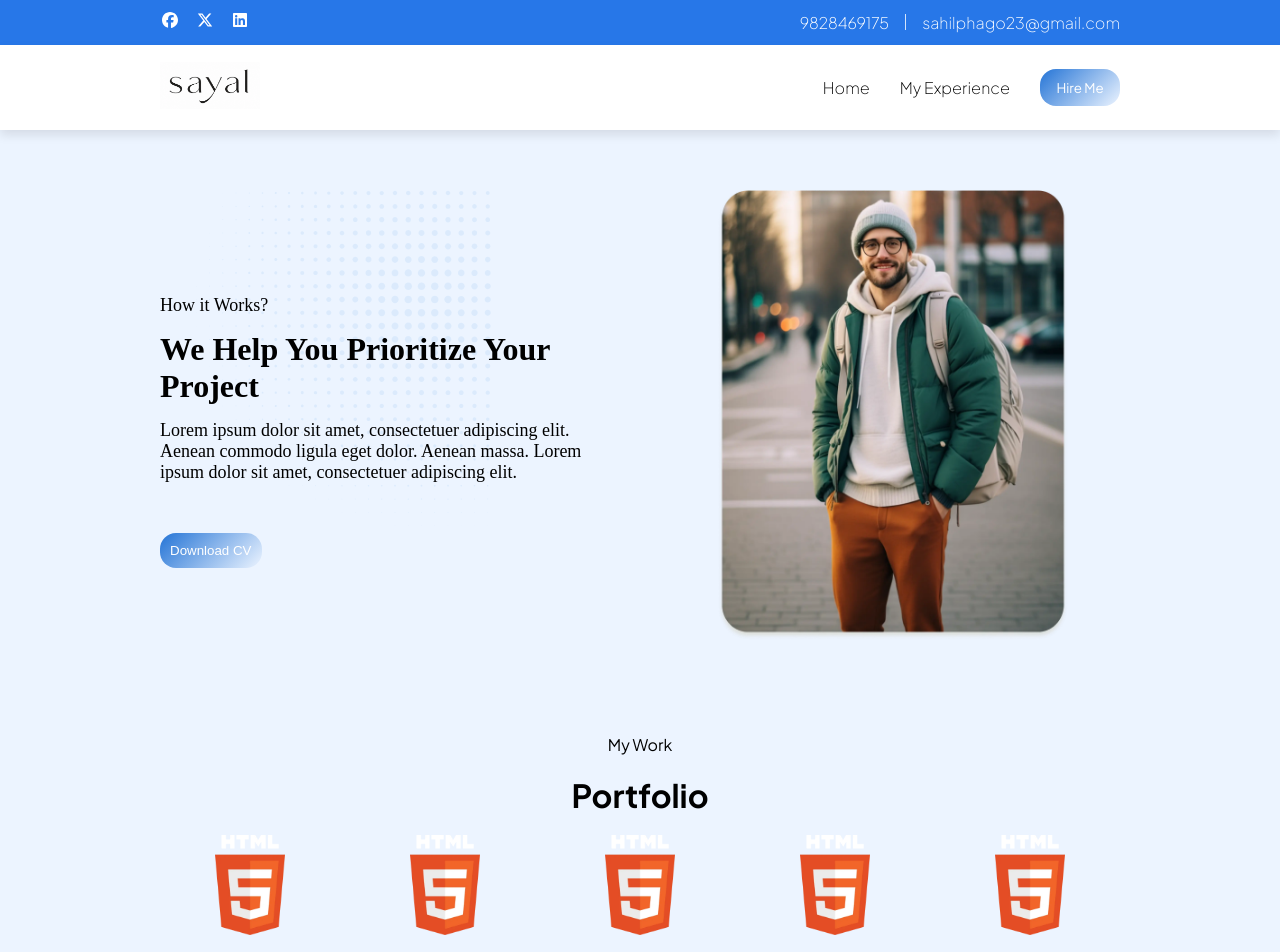
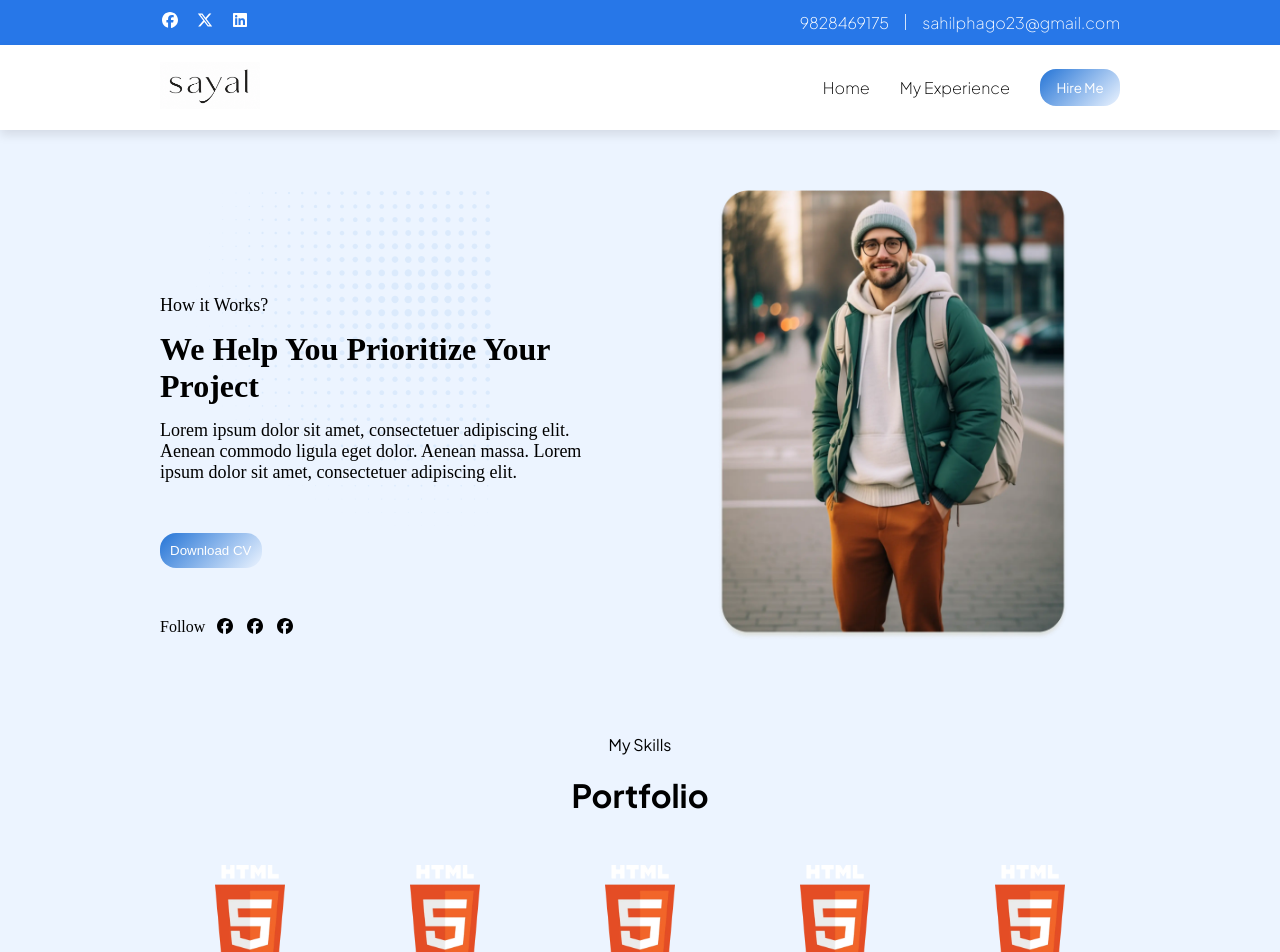
Before and after one commit to sayalsubba/Portfolio-Website-, a React (Vite) app: page / in a window 1280 px wide. Shown: the top 952 px of the page. Built offline with nearby package versions, Linux system fonts and the light colour scheme.

Commit message:
adding animations

```diff
--- a/src/Components/Experience/Experience.jsx
+++ b/src/Components/Experience/Experience.jsx
@@ -1,23 +1,50 @@
 import React from 'react'
 import Css from "./Experience.module.css"
 import Card from "../../Assets/image.webp"
+import {motion, scale} from "framer-motion";
+
 export default function Experience() {
+  const main = {
+    hidden:{opacity:0, y:20},
+    visible:{opacity:1, y:0, transition:{staggerChildren:0.3}},
+  }
+    const item = {
+    hidden:{opacity:0, y:20},
+    visible:{opacity:1, y:0, transition:{duration:1}},
+  }
+
+  const card = {
+    first:{opacity:0, x:20},
+    second:{opacity:1, x:0, transition:{staggerChildren:0.2}},
+  }
+
+  const imgCard = {
+    first:{opacity:0, x:-20},
+    second:{opacity:1, x:0, transition:{duration:0.5}},
+
+  }
   return (
     <>
       <div className={Css["main"]} id='experience'>
-        <div className={Css["mainExperience"]}>
-          <p>My Work</p>
-          <h1>Portfolio</h1>
-        </div>
-        <div className={Css["mainExperienceCard"]}>
-          <img src={Card} alt="" />
-          <img src={Card} alt="" />
-          <img src={Card} alt="" />
-          <img src={Card} alt="" />
-          <img src={Card} alt="" />
+        <motion.div
+       variants={main} initial="hidden" whileInView="visible"
+       viewport={{once:true, amount:0.2}}
+        className={Css["mainExperience"]}>
+          <motion.p variants={item} >My Skills</motion.p>
+          <motion.h1 variants={item}>Portfolio</motion.h1>
+        </motion.div>
 
-        </div>
-      </div>
+        <motion.div variants={card} initial="first" whileInView="second"
+        viewport={{once:true, amount:0.2}}
+        className={Css["mainExperienceCard"]}>
+          <motion.img variants={imgCard} src={Card} alt="" />
+          <motion.img variants={imgCard} src={Card} alt="" />
+          <motion.img variants={imgCard} src={Card} alt="" />
+          <motion.img variants={imgCard} src={Card} alt="" />
+          <motion.img variants={imgCard} src={Card} alt="" />
+
+        </motion.div>
+      </div >
     </>
   )
 }
--- a/src/Components/Experience/Experience.module.css
+++ b/src/Components/Experience/Experience.module.css
@@ -4,11 +4,11 @@
     padding-top: 90px;
     display: flex;
     flex-direction: column;
-align-items: center;
+    align-items: center;
+
 }
 
 .mainExperience {
-
     width: 75%;
     text-align: center;
     font-family: var(--font-family);
@@ -19,18 +19,15 @@ align-items: center;
 }
 
 .mainExperienceCard {
-
     width: 75%;
-    margin-top: 20px;
+    margin-top: 50px;
     gap: 15px;
     display: grid;
     justify-content: center;
-place-items: center;
-    grid-template-columns:repeat(auto-fit,minmax(150px, 1fr));
-
+    place-items: center;
+    grid-template-columns: repeat(auto-fit, minmax(150px, 1fr));
 }
 
 .mainExperienceCard img {
     height: 100px;
-
 }
--- a/src/Components/Home/Home.jsx
+++ b/src/Components/Home/Home.jsx
@@ -1,9 +1,10 @@
 import React from 'react'
 import Css from "./Home.module.css"
-
+import { faFacebook } from '@fortawesome/free-brands-svg-icons'
 import { motion, scale } from "framer-motion"
 import profile from "../../Assets/img1.webp"
 import Hero from "../../Assets/herobg.svg"
+import { FontAwesomeIcon } from '@fortawesome/react-fontawesome'
 export default function Home() {
   const container = {
     hidden: { opacity: 0, },
@@ -17,7 +18,7 @@ export default function Home() {
     <>
 
       <div className={Css["main"]} id='home'>
-        <img src={Hero} className={Css["hero"]}   alt="" />
+        <img src={Hero} className={Css["hero"]} alt="" />
         <div className={Css["mainHome"]}>
           <motion.div
             variants={container} initial="hidden" whileInView="visible"
@@ -29,10 +30,18 @@ export default function Home() {
             <motion.p variants={item}>Lorem ipsum dolor sit amet, consectetuer adipiscing elit. Aenean commodo ligula eget dolor. Aenean massa. Lorem ipsum dolor sit amet, consectetuer adipiscing elit. </motion.p>
             <motion.button variants={container} whileHover={{ scale: 1.1 }}
               transition={{ type: "spring", damping: 15 }}
-              whileTap={{ scale: 0.9 }}>
+              whileTap={{ scale: 0.9,y:-10 }}>
               Download CV
             </motion.button>
+            <motion.div className={Css["mainFont"]}>
+       <span>Follow </span>
+              <FontAwesomeIcon icon={faFacebook} />
+              <FontAwesomeIcon icon={faFacebook} />
+              <FontAwesomeIcon icon={faFacebook} />
+
+            </motion.div>
           </motion.div >
+
 
           <motion.div
             initial={{ opacity: 0, y: 20 }}
--- a/src/Components/Home/Home.module.css
+++ b/src/Components/Home/Home.module.css
@@ -50,3 +50,8 @@ transform: translateX(-300px);
     margin-top: 15px;
     font-style: var(--font-family);
 }
+.mainFont{
+    display: flex;
+gap: 10px;
+margin-top: 50px;
+}
```
